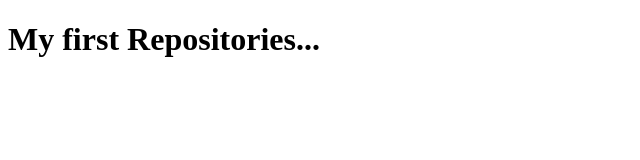
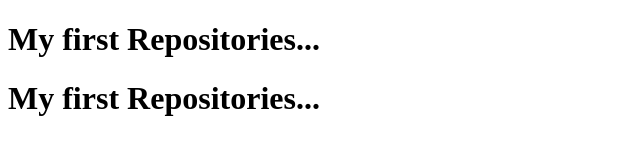
Before and after one commit to tawshif0022/projectss, a plain HTML site: page index.html in a window 1280 px wide. Shown: the whole page, without its empty margins (0-640 px from the left). Drawn offline with Linux system fonts and the light colour scheme.

Commit message:
Added new things

```diff
--- a/index.html
+++ b/index.html
@@ -10,6 +10,7 @@
 
 <body>
     <h1>My first Repositories...</h1>
+    <h1>My first Repositories...</h1>
 </body>
 
 </html>
```
